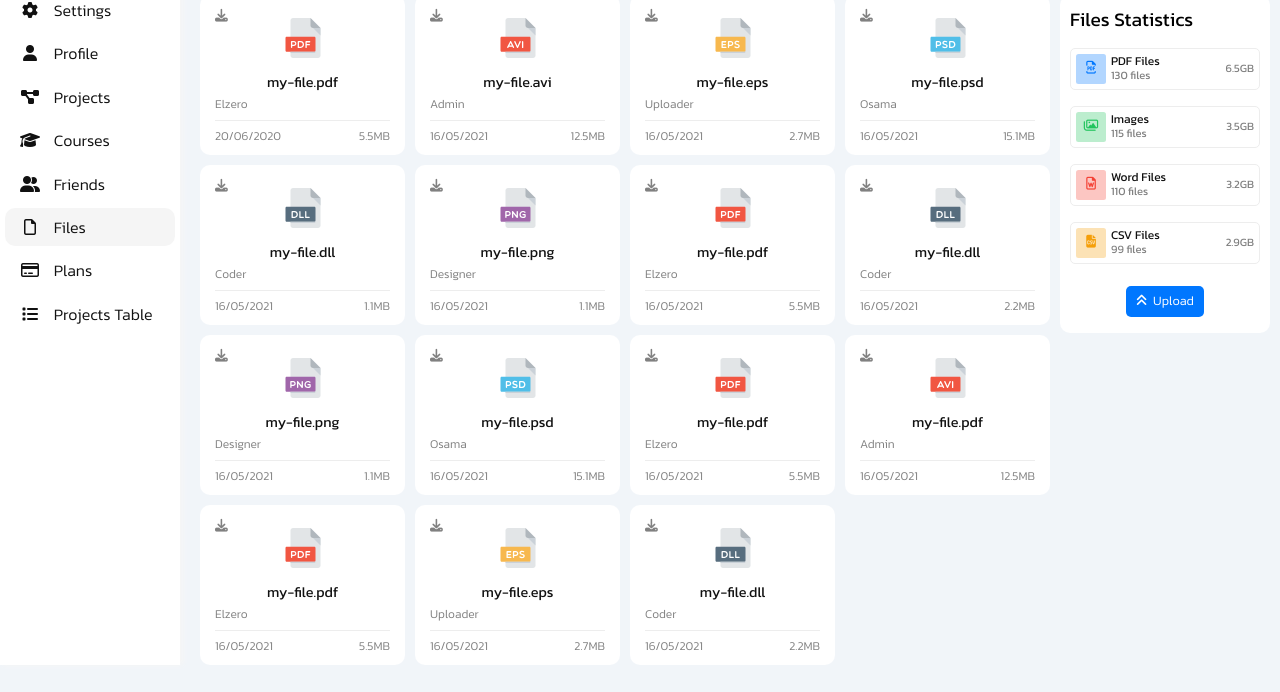
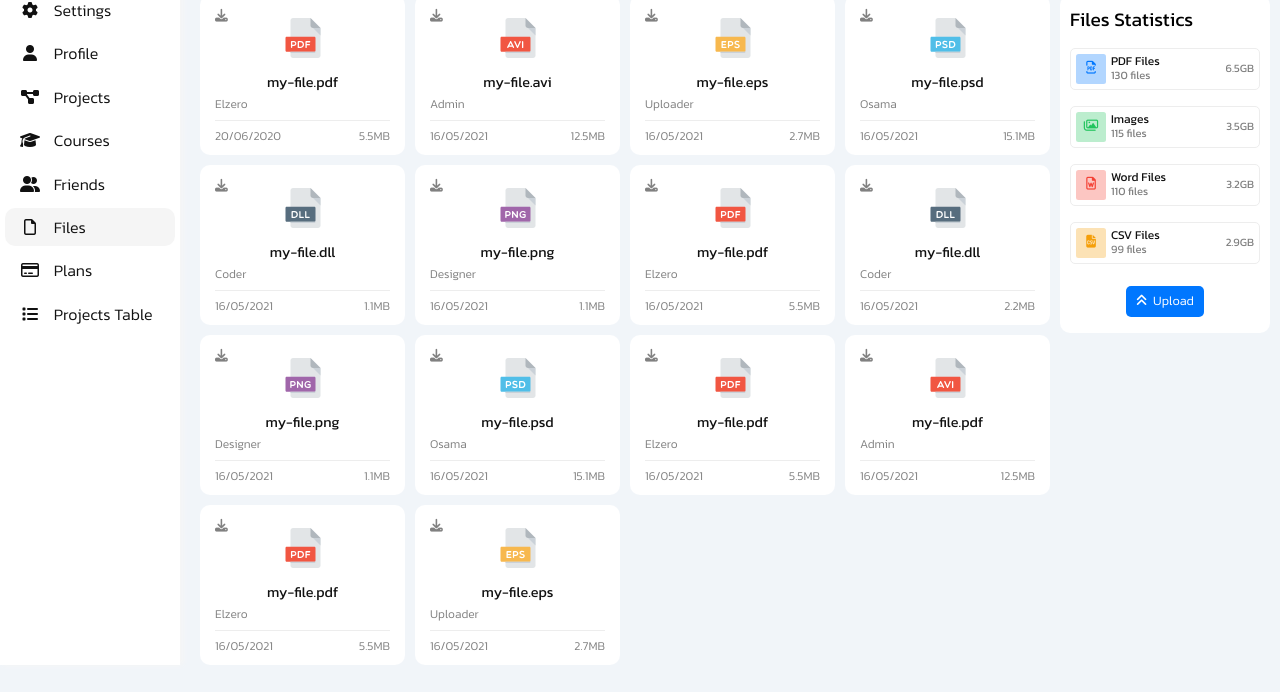
Before and after one commit to Alaa-Eldeyn/Dashboard, a plain HTML site: page files.html in a window 1280 px wide. Shown: the part 135-827 px from the top of the page. Drawn offline with Linux system fonts and the light colour scheme.

Commit message:
Update files.html

```diff
--- a/files.html
+++ b/files.html
@@ -268,18 +268,6 @@
                             <p>2.7MB</p>
                         </div>
                     </div>
-                    <div class="file-box bg-white border-r main-padding">
-                        <i class="fa-solid fa-download"></i>
-                        <div class="file-icon">
-                            <img class="fit-img" src="imgs/dll.svg" alt="dll">
-                        </div>
-                        <span class="fileName">my-file.dll</span>
-                        <p class="userName">Coder</p>
-                        <div class="date-size">
-                            <p>16/05/2021</p>
-                            <p>2.2MB</p>
-                        </div>
-                    </div>
                 </div>
                 <div class="sideinfo bg-white border-r">
                     <h4>Files Statistics</h4>
```
